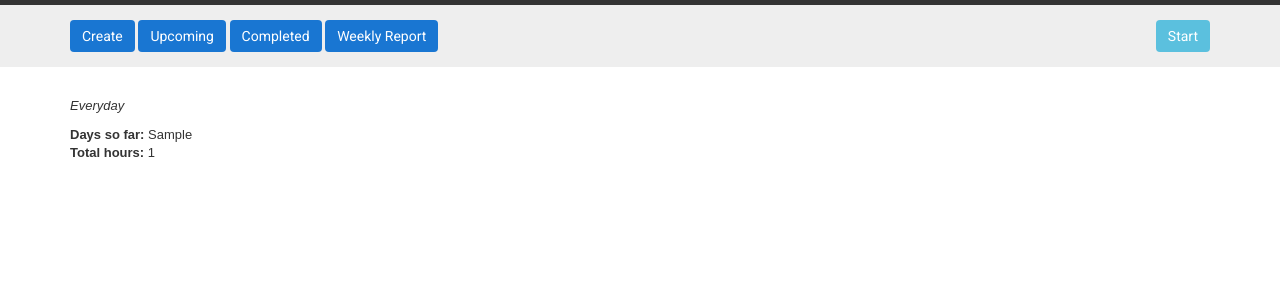
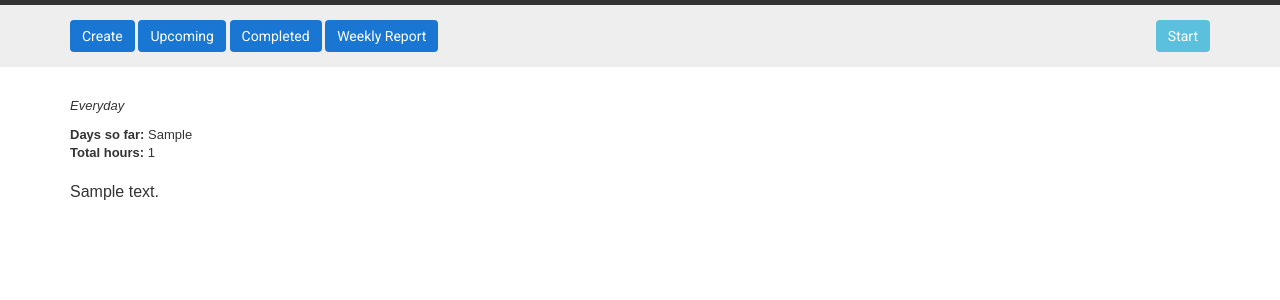
Before and after one commit to gwgundersen/swim, a Python web app: template swim/templates/everyday.html in a window 1280 px wide. Shown: the top 300 px of the page. Run offline with Jinja, Linux system fonts and the light colour scheme; the template is opened without the code that fills it: most values are stand-ins (such as "Sample title", 1, 10 or a date in 2020); some libraries are stand-ins or nearby versions.

Commit message:
Style, etc.

```diff
--- a/swim/static/css/main.css
+++ b/swim/static/css/main.css
@@ -145,6 +145,9 @@ h6 {
 #report-page #stats {
   margin-top: 20px;
 }
+#everyday-page table {
+  margin-top: 20px;
+}
 /* Plugin overrides.
  * ----------------- */
 .sortable-dragging {
--- a/swim/static/css/main.less
+++ b/swim/static/css/main.less
@@ -187,6 +187,12 @@ h1, h2, h3, h4, h5, h6 {
   }
 }
 
+#everyday-page {
+  table {
+    margin-top: 20px;
+  }
+}
+
 /* Plugin overrides.
  * ----------------- */
 .sortable-dragging {
--- a/swim/templates/everyday.html
+++ b/swim/templates/everyday.html
@@ -18,6 +18,13 @@
         <p><em>Everyday</em></p>
         <div><strong>Days so far:</strong> {{ days_so_far }}</div>
         <div><strong>Total hours:</strong> {{ total_hrs }}</div>
+        <table>
+            {% for task in tasks %}
+                <tr>
+                    <td>{{ task.description }}</td>
+                </tr>
+            {% endfor %}
+        </table>
     </div>
 </div>
 
```
